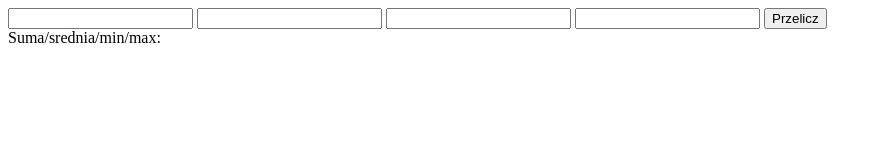
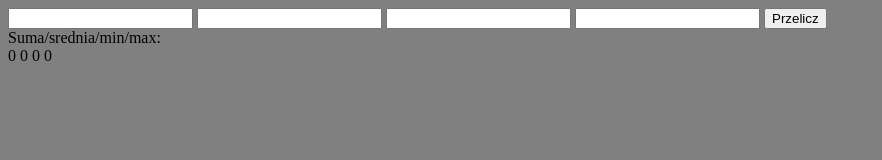
Before and after one commit to danielbarczynski/javascript, a plain HTML site: page index.html in a window 1280 px wide. Both pictures are taken after a click on the button "Przelicz". Shown: the whole page, without its empty margins (0-882 px from the left). Drawn offline with Linux system fonts and the light colour scheme.

Commit message:
rozgrzewka done

```diff
--- a/index.html
+++ b/index.html
@@ -5,6 +5,7 @@
     <meta http-equiv="X-UA-Compatible" content="IE=edge">
     <meta name="viewport" content="width=device-width, initial-scale=1.0">
     <title>Document</title>
+    <link rel="stylesheet" href="style.css">
 </head>
 <body>
     <input type="text" id="i1">
--- a/index.js
+++ b/index.js
@@ -1,27 +1,22 @@
-console.log("hello world")
+'use strict';
 
-// rozgrzewka: 4 pola tekstowe w htmlu
-// dopiac do tego js, przycisk przelicz (min max srednia i sume)
+const calcButton = document.querySelector('#calc');
+const i1 = document.querySelector('#i1');
+const i2 = document.querySelector('#i2');
+const i3 = document.querySelector('#i3');
+const i4 = document.querySelector('#i4');
+const scores = document.querySelector('#scores');
 
-const calcButton = document.querySelector("#calc");
-const i1 = document.querySelector("#i1");
-const i2 = document.querySelector("#i2");
-const i3 = document.querySelector("#i3");
-const i4 = document.querySelector("#i4");
-const scores = document.querySelector("#scores");
+calcButton.addEventListener('click', function onClick() {
+    let num1 = parseInt(i1.value) || 0;
+    let num2 = parseInt(i2.value) || 0;
+    let num3 = parseInt(i3.value) || 0;
+    let num4 = parseInt(i4.value) || 0;
 
-// sprobowac queryselector
-calcButton.addEventListener("click", function onClick() {
-    let array = [i1.value, i2.value, i3.value, i4.value];
-    // consoloe log array elements
-    let arrayPrint = 0;
-    for (let i = 0; i < array.length; i++) {
-        arrayPrint = array[i];
-        console.log(arrayPrint);
-    }
-    let sum = Math. i1.value + i2.value + i3.value + i4.value;
-    const average = sum/4;
-    const min = Math.min(array);
-    const max = Math.max(array);
+    let array = [num1, num2, num3, num4];
+    const sum = array.reduce((a, b) => a + b, 0);
+    const average = array.reduce((a, b) => a + b, 0) / array.length;
+    const min = Math.min(...array);
+    const max = Math.max(...array);
     scores.textContent = `${sum} ${average} ${min} ${max}`;
 });
--- /dev/null
+++ b/style.css
@@ -0,0 +1,3 @@
+body{
+    background-color: gray;
+}
```
